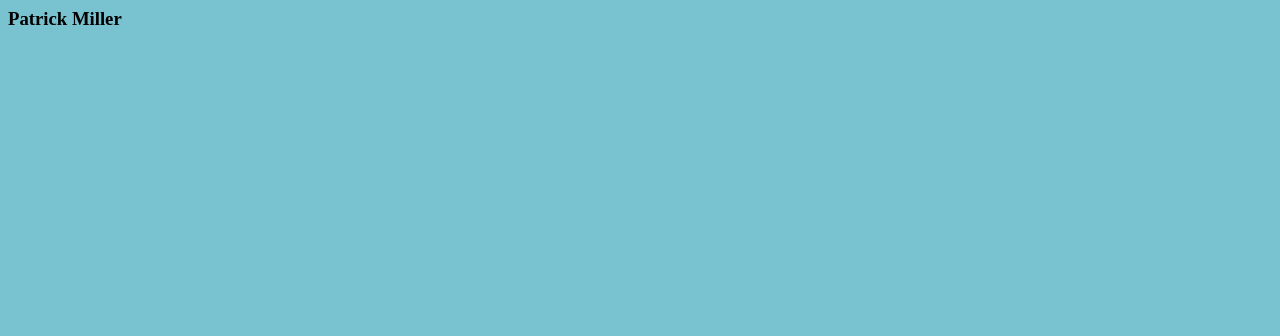
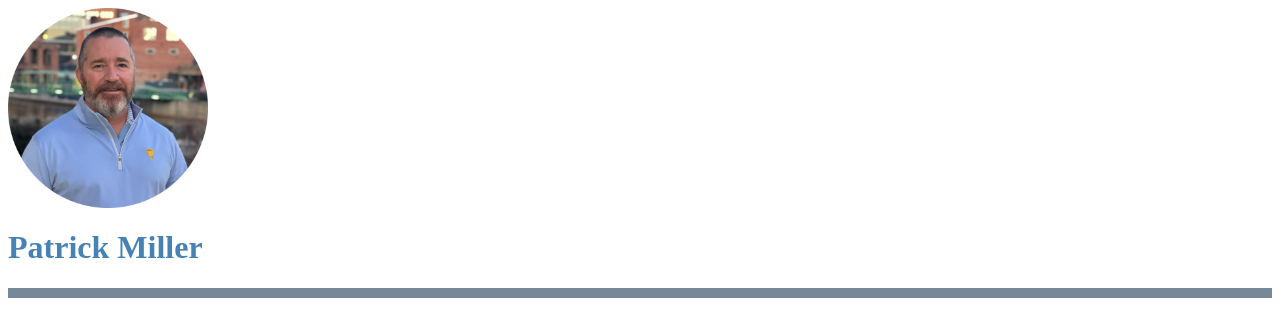
Before and after one commit to Mtime10/CV, a plain HTML site: page index.html in a window 1280 px wide. Drawn offline with Linux system fonts and the light colour scheme.

Commit message:
update files

```diff
--- a/index.html
+++ b/index.html
@@ -2,13 +2,15 @@
   <head>
     <meta charset="UTF-8">
     <meta name="viewport" content="width=device-width, initial-scale=1.0">
-    <!--<meta http-equiv="X-UA-Compatible" content="ie=edge">-->
-    <title>HTML 5 Boilerplate</title>
+    <meta http-equiv="X-UA-Compatible" content="ie=edge">
     <link rel="stylesheet" href="style.css">
   </head>
 
   <body>
-    <h3>Patrick Miller</h3>
+    <img src="/Images/profileCircle.png" style="width: 200;">
+    <h1> Patrick Miller </h1>
+    <hr size="10" color="lightslategrey">
+
 	<script src="index.js"></script>
   </body>
 
--- a/style.css
+++ b/style.css
@@ -1,5 +1,5 @@
 body {
-  background-color: 79C2D0;
+  background-color: smokewhite;
 }
 
 h1{
```
